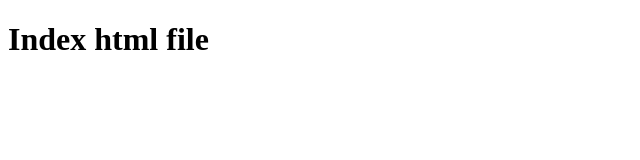
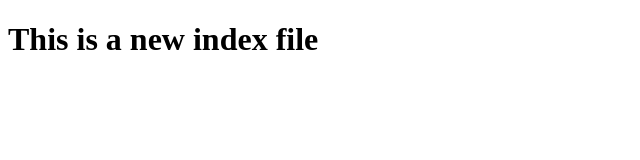
Before and after one commit to LezovArtem/PPW, a plain HTML site: page index.html in a window 1280 px wide. Shown: the whole page, without its empty margins (0-640 px from the left). Drawn offline with Linux system fonts and the light colour scheme.

Commit message:
<h1> changed

```diff
--- a/index.html
+++ b/index.html
@@ -6,6 +6,6 @@
     <title>Document</title>
 </head>
 <body>
-    <h1>Index html file</h1>
+    <h1>This is a new index file</h1>
 </body>
 </html>
```
